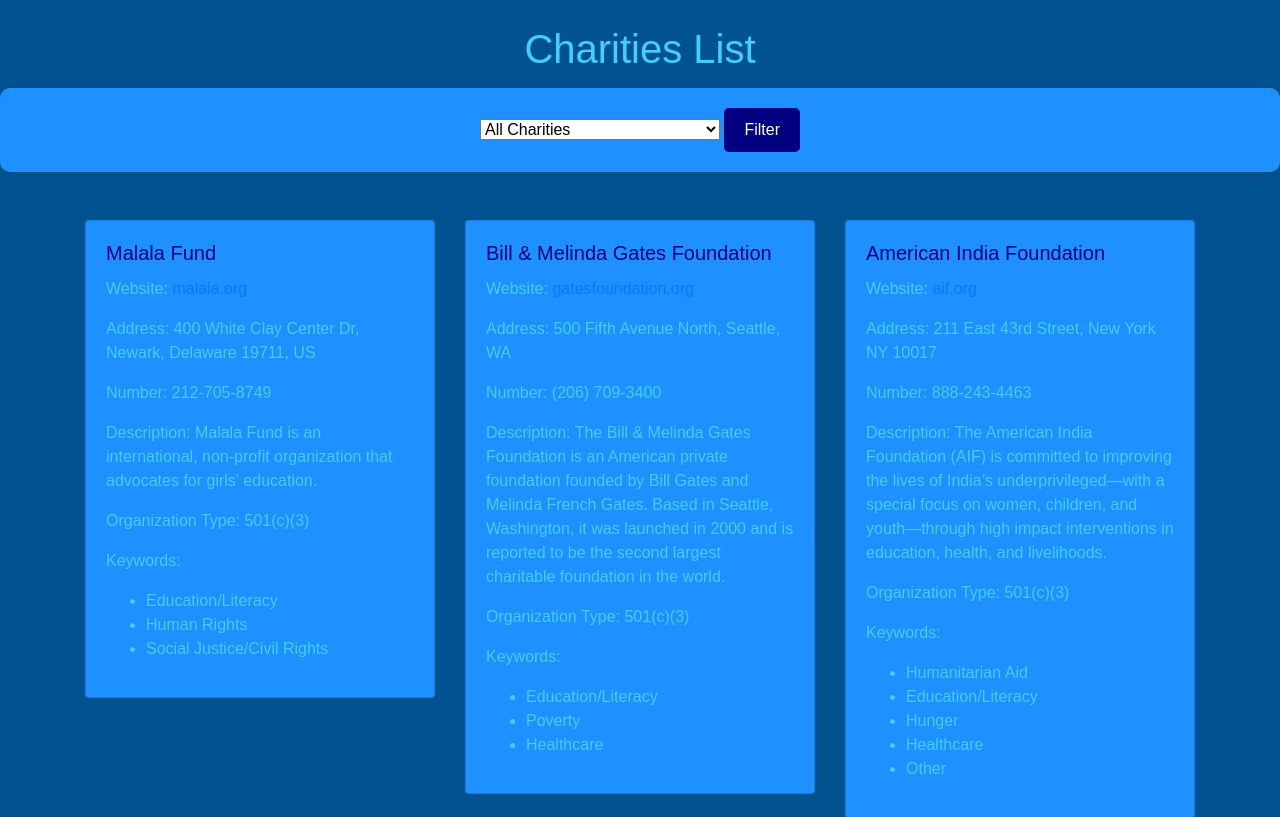
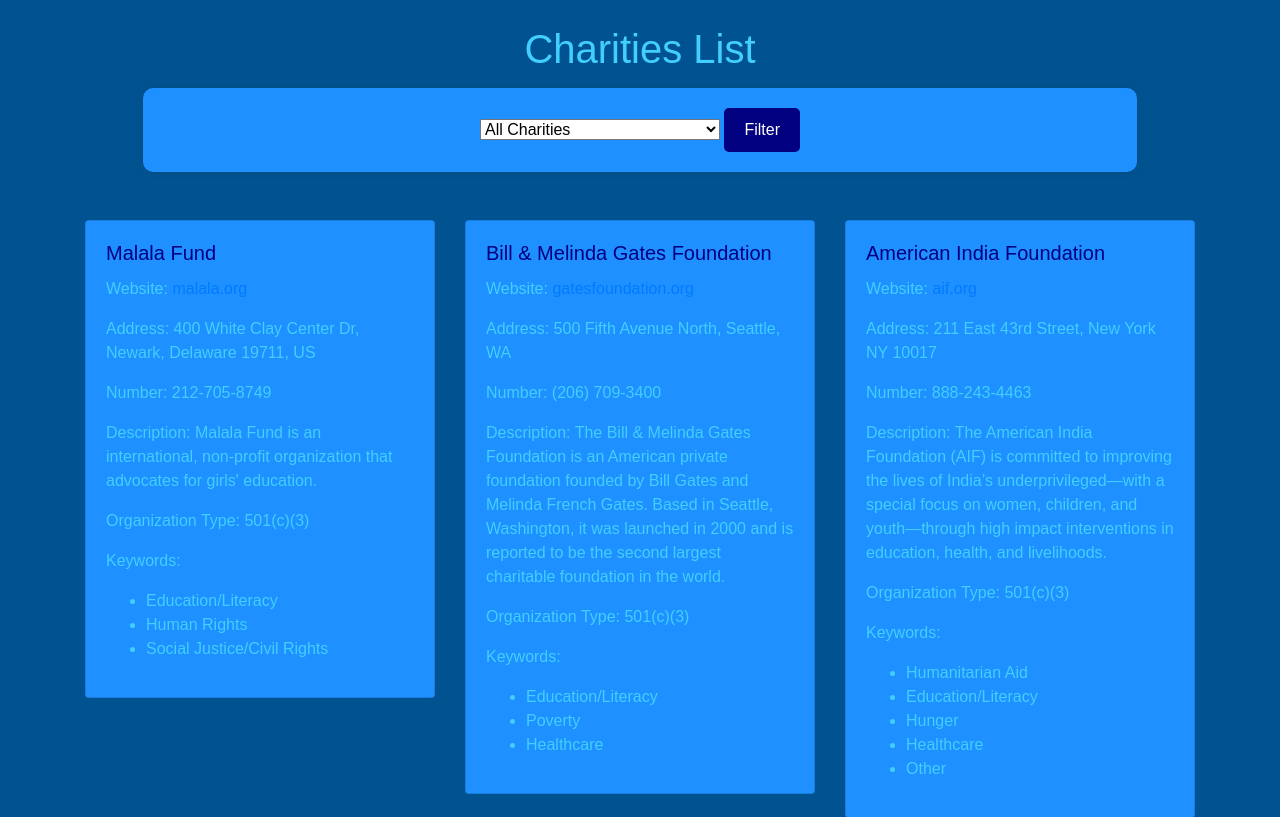
Before and after one commit to intrepidbird/phaze, a Flask app: page /directory in a window 1280 px wide. Shown: the part 56-873 px from the top of the page. Run offline with Flask 3, Linux system fonts and the light colour scheme; some libraries are stand-ins or nearby versions; some web fonts are replaced.

Commit message:
Update directory.html

```diff
--- a/templates/directory.html
+++ b/templates/directory.html
@@ -200,6 +200,7 @@
     <!-- Add space here -->
     <div style="margin-top: 15px;"></div>
 
+    <div class="container" style="max-width: 80%; text-align: center;">
         <form method="GET">
             <select name="keyword">
                 <option value="">All Charities</option>
@@ -209,6 +210,7 @@
             </select>
             <input type="submit" value="Filter">
         </form>
+    </div>
 
     <!-- Add space here -->
     <div style="margin-top: 15px;"></div>
```
Lines whose indentation alone changed are shown as unchanged.
